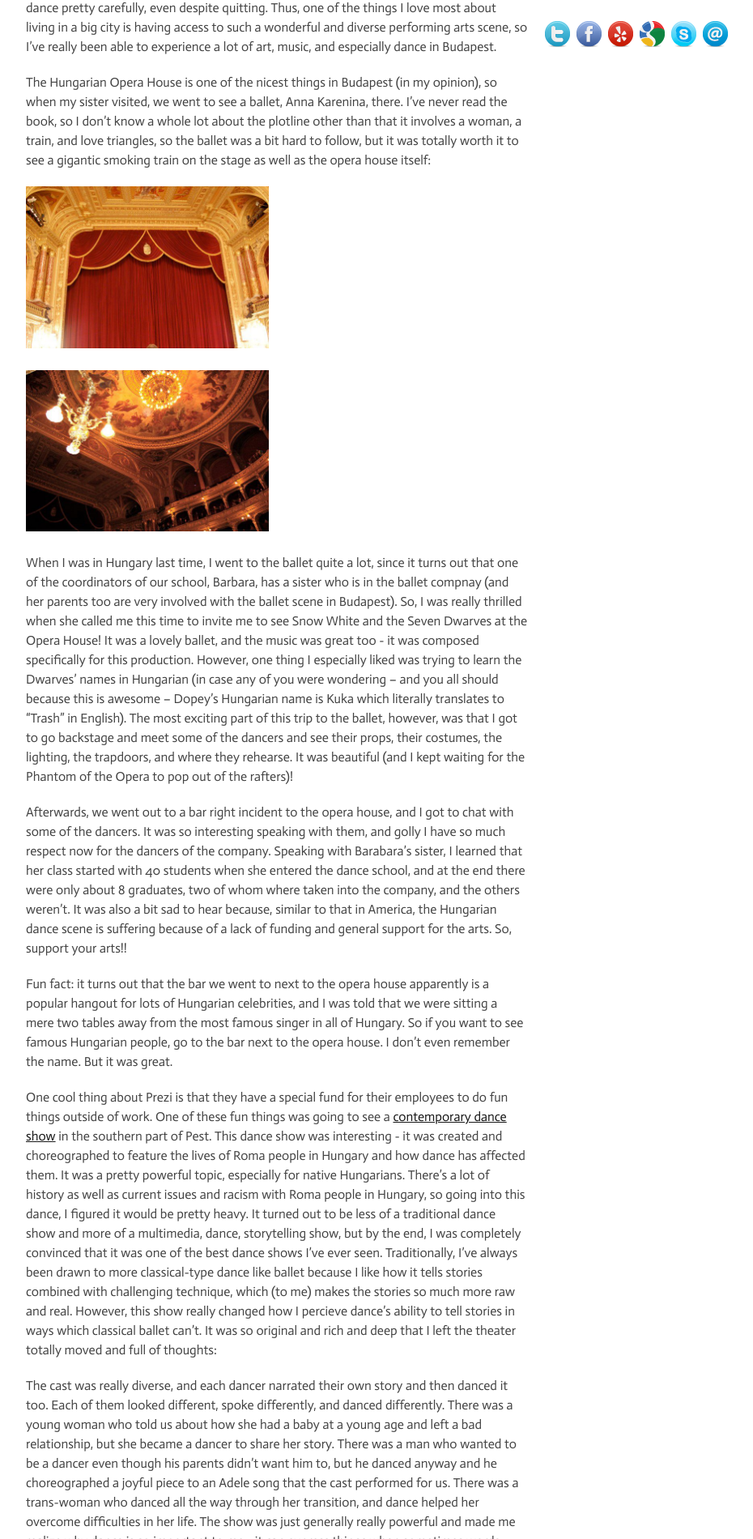
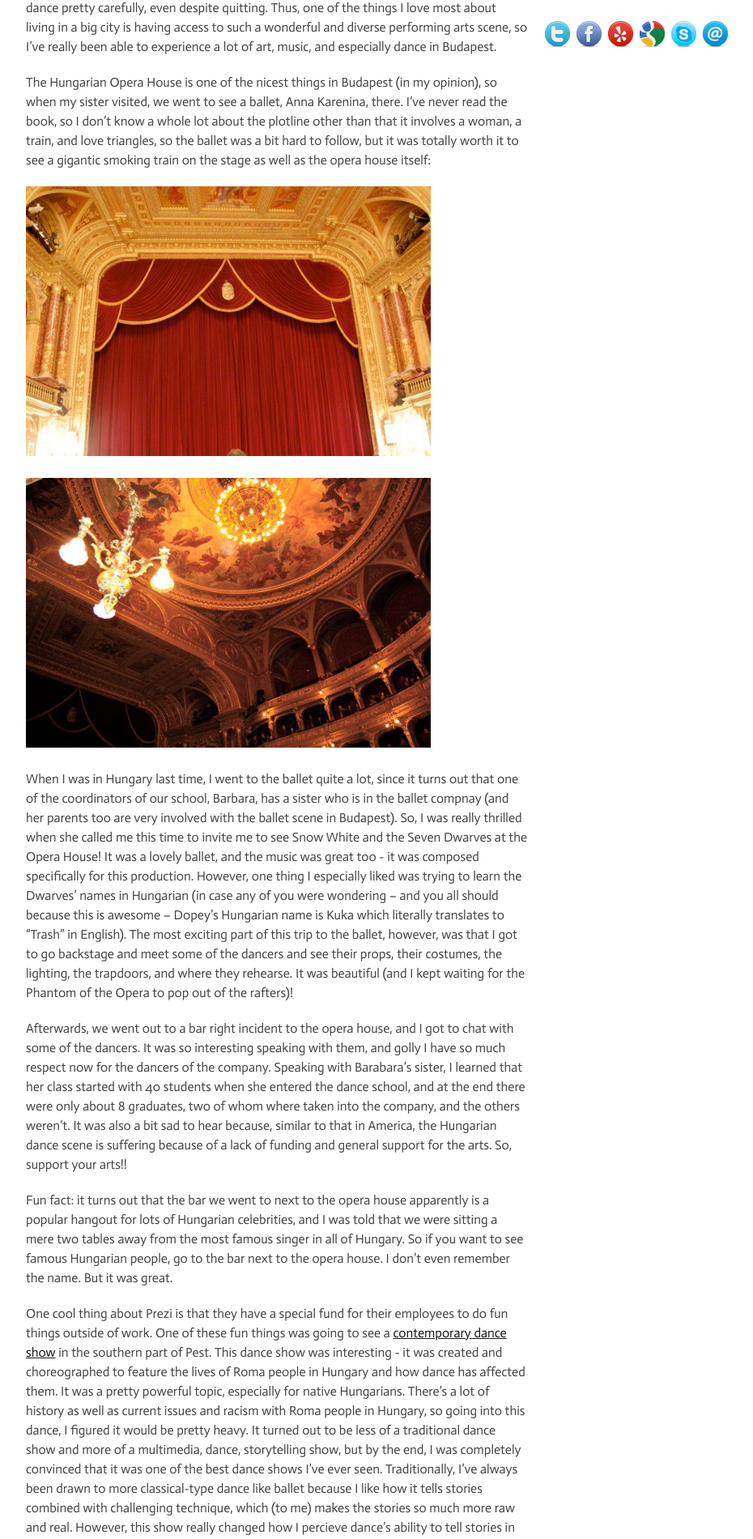
Before and after one commit to phrenchphry11/phrenchphry11.github.com, a Jekyll site: the page built from _posts/2012-06-23-Dance-In-Hungary.md, in a window 1280 px wide. Shown: the part 353-2253 px from the top of the page at 81% size, without its empty margins (138-1068 px from the left). Built offline with Jekyll 4.4.1, drawn with Linux system fonts in a browser that asks for light colours; nearby versions of some CDN libraries; some web fonts are replaced; Markdown is read by kramdown in place of the engine named in the settings; comment, search, counter and statistics services are not loaded.

Commit message:
dance in hungary post

```diff
--- a/_posts/2012-06-23-Dance-In-Hungary.md
+++ b/_posts/2012-06-23-Dance-In-Hungary.md
@@ -10,9 +10,9 @@ This is sort of a digression from my usual computer-themed postings, but I feel
 
 The Hungarian Opera House is one of the nicest things in Budapest (in my opinion), so when my sister visited, we went to see a ballet, Anna Karenina, there.  I've never read the book, so I don't know a whole lot about the plotline other than that it involves a woman, a train, and love triangles, so the ballet was a bit hard to follow, but it was totally worth it to see a gigantic smoking train on the stage as well as the opera house itself:
 
-<img src="/images/opera1.jpeg" width="300">
+<img src="/images/opera1.jpeg" width="500">
 
-<img src="/images/opera2.jpeg" width="300">
+<img src="/images/opera2.jpeg" width="500">
 
 When I was in Hungary last time, I went to the ballet quite a lot, since it turns out that one of the coordinators of our school, Barbara, has a sister who is in the ballet compnay (and her parents too are very involved with the ballet scene in Budapest).  So, I was really thrilled when she called me this time to invite me to see Snow White and the Seven Dwarves at the Opera House!  It was a lovely ballet, and the music was great too - it was composed specifically for this production.  However, one thing I especially liked was trying to learn the Dwarves' names in Hungarian (in case any of you were wondering -- and you all should because this is awesome -- Dopey's Hungarian name is Kuka which literally translates to "Trash" in English).  The most exciting part of this trip to the ballet, however, was that I got to go backstage and meet some of the dancers and see their props, their costumes, the lighting, the trapdoors, and where they rehearse.  It was beautiful (and I kept waiting for the Phantom of the Opera to pop out of the rafters)!
 
```
